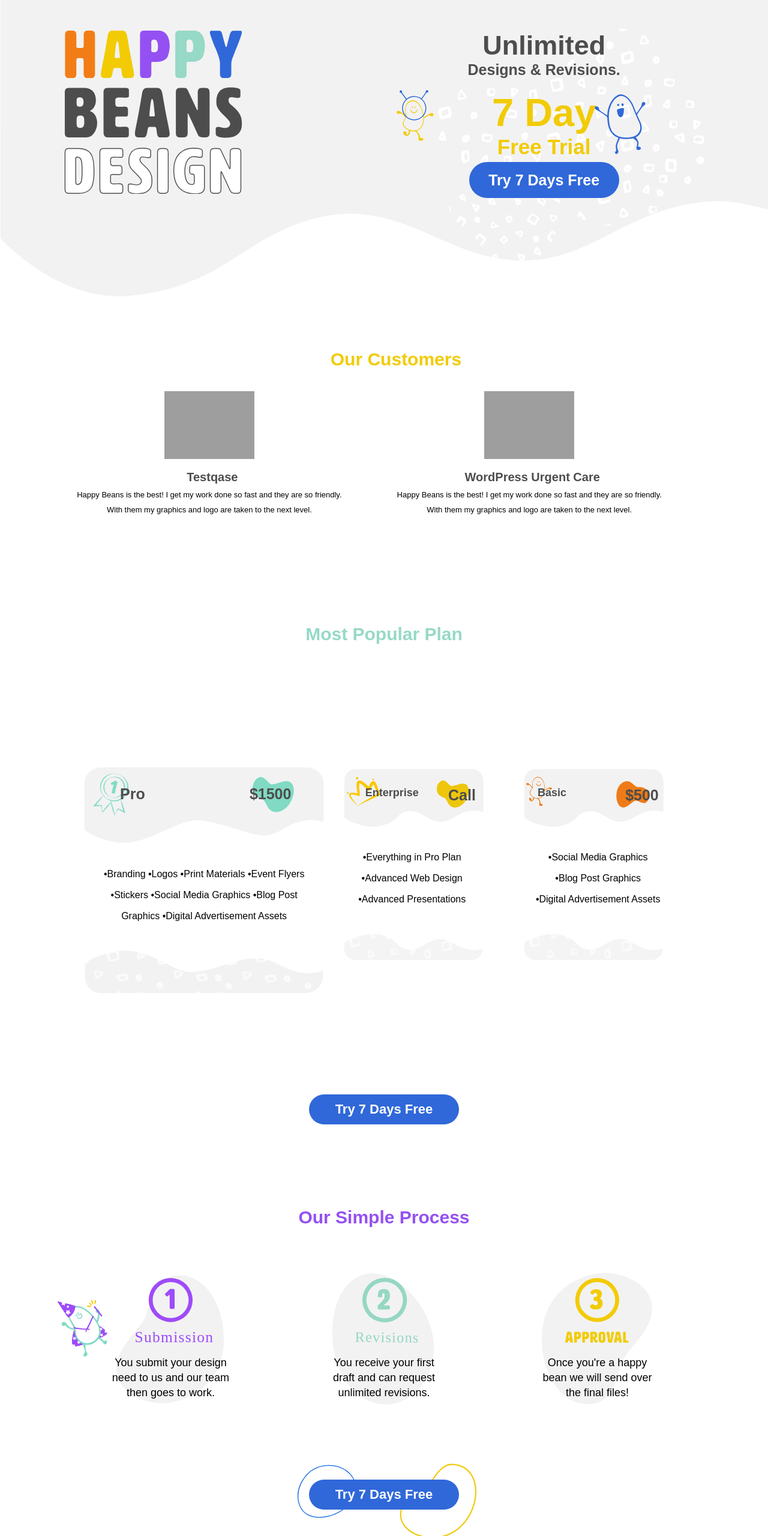
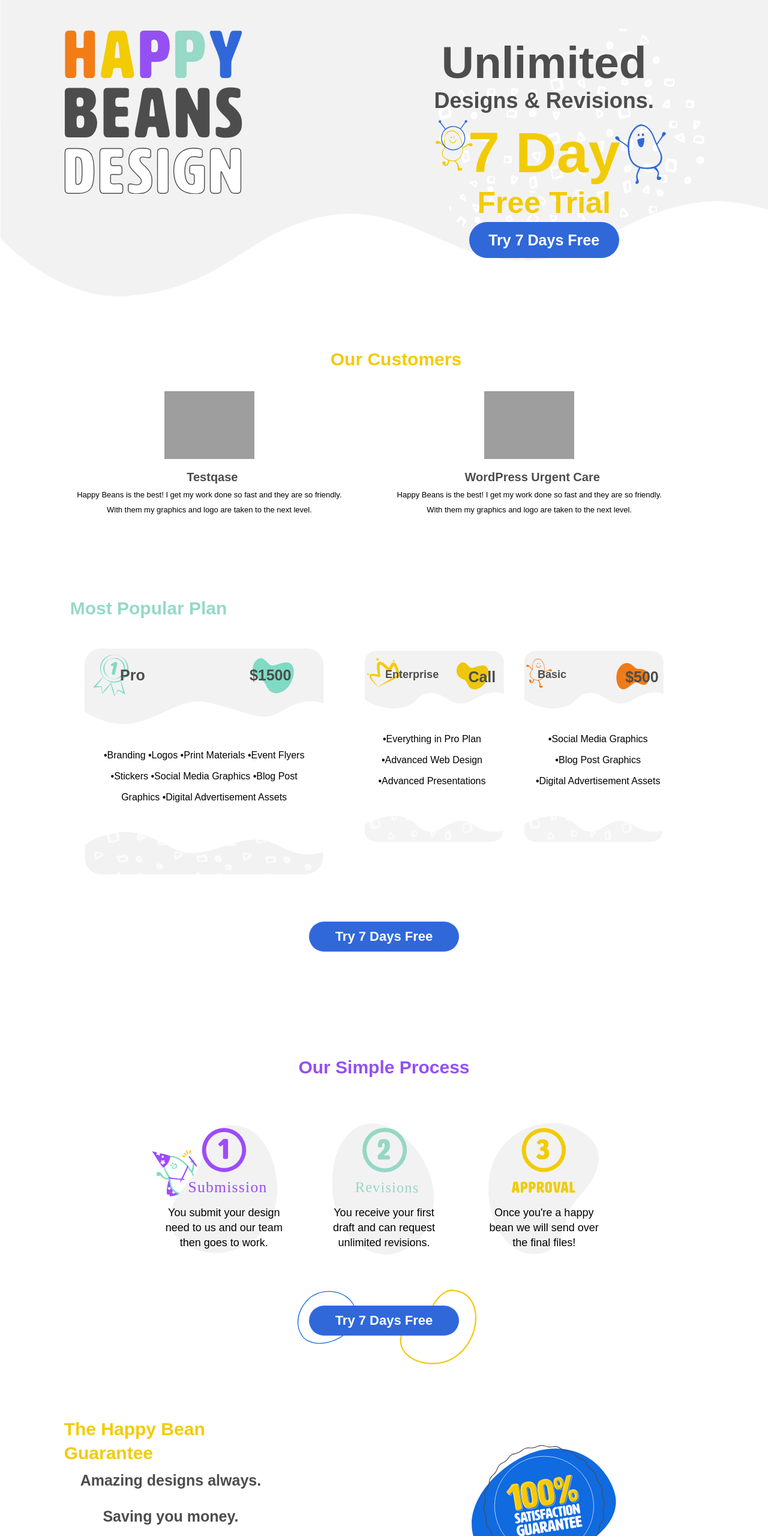
Before and after one commit to emcris/hbd-AB-testing, a plain HTML site: page index.html in a window 1280 px wide. Shown: the top 2560 px of the page at 60% size. Drawn offline with Linux system fonts and the light colour scheme; grey boxes are pictures that could not be loaded; a web font is replaced by a local one.

Commit message:
responcive through 1500px

```diff
--- a/index.html
+++ b/index.html
@@ -33,6 +33,7 @@
         </section>
         <section class="plans">
             <h3 class="green">Most Popular Plan</h3>
+            <div class="plans-flex">
             <div class="plans__pro">
                 <div class="plans__pro--banner"></div>
                 <h5 class="pro-icon">Pro</h5>
@@ -53,6 +54,7 @@
                 <h6 class="basic-price-bean">$500</h6>
                 <p class="basic-assets">•Social Media Graphics<br> •Blog Post Graphics <br>•Digital Advertisement Assets</p>
                 <div class="plans__basic--footer"></div>
+            </div>
             </div>
             <button class="plans__button" type="button">Try 7 Days Free</button>
         </section>
--- a/style.css
+++ b/style.css
@@ -1,7 +1,6 @@
 *{
     margin:0;
     padding: 0;
-    /* max-width: 375px; */
 }
 body{
     width: 100vw;
@@ -497,6 +496,7 @@ header{
 }
 .faq img{
     width: 100%;
+    margin: auto;
 }
 .space-faq{
     margin-bottom: 15px;
@@ -674,7 +674,7 @@ footer{
         grid-column: 7/ span 5;
         grid-row: 2 /span 2;
     }
-    .plans{
+    .plans-flex{
        display: flex;
        flex-flow: row wrap;
        justify-content: center;
@@ -807,3 +807,132 @@ footer{
         width: 40%;
     }
 }
+@media only screen and (min-width: 840px){
+    .plans-flex{
+        width: 640px;
+        margin: 0 auto;
+    }
+}
+@media only screen and (min-width: 1024px){
+    .header_free-trial::before{
+        left: 45px;
+    }
+    .process__step1::before{
+        left: 15px;
+    }
+}
+@media only screen and (min-width: 1200px){
+    .grid-container{
+        grid-template-rows: 40vw 50px 400px 750px 650px 425px 725px 450px 35vw;
+    }
+    header{
+        grid-template-rows: 50px 150px 150px 100px 50px;
+    }
+    h1{
+    font-size: 36px;
+    }
+    h1 span{
+        font-size: 75px;
+    }
+    h2{
+        font-size: 50px;
+    }
+    h2 span{
+        font-size: 95px;
+    }
+    .unlimit{
+        margin: auto;
+    }
+    .header_free-trial{
+        margin: auto;
+    }
+    .header__button{
+        margin: auto;
+    }
+    .header_free-trial::before{
+        left: 75px;
+    }
+    .plans .green{
+        text-align: left;
+        margin-top: 35px;
+        margin-left: 10px;
+    }
+    .plans-flex{
+        width: 100%;
+    }
+    .plans__button{
+        margin: 75px;
+    }
+    .plans__enterprise--banner{
+        grid-column: 3 /span 7;
+    }
+    .enterprise-icon{
+        grid-column: 3 /span 3;
+    }
+    .enterprise-price-bean{
+        grid-column: 7 /span 2;
+    }
+    .enterprise-assets{
+        grid-column: 2 /span 7;
+    }
+    .plans__enterprise--footer{
+        grid-column: 3 /span 7;
+    }
+    .process-flex{
+        width: 800px;
+        margin: auto;
+    }
+    .process__step1::before{
+        left: 5px;
+    }
+    .process__button{
+        margin-top: 35px;
+    }
+    .gaurantee .yellow{
+        grid-column: 1 / span 4;
+        text-align: left;
+    }
+    .gaurantee h5{
+        grid-column: 1 / span 4;
+        grid-row: 2 / span 2;
+        line-height: 60px;
+    }
+    .badge-guarentee{
+        height: 70%;
+        margin: auto;
+        grid-column: 7 / span 6;
+        grid-row: 1 /span 5;
+    }
+    .faq .orange{
+        grid-column: 1 / span 4;
+        text-align: left;
+    }
+    .button__trial--signup{
+        margin: 60px;
+    }
+    .faq{
+        display: grid;
+        grid-template-columns: 1fr 1fr 1fr 1fr 1fr 1fr 1fr 1fr 1fr 1fr 1fr 1fr;
+        grid-template-rows: 75px 125px 175px 150px 150px 50px;
+    }
+    .faq img{
+        width: 80%;
+        margin: auto;
+    }
+    .qestion1{
+        grid-column: 1/ span 4;
+        grid-row: 2 /span 1;
+    }
+    .qestion2{
+        grid-column: 1/ span 4;
+        grid-row: 3 /span 1;
+    }
+    .qestion3{
+        grid-column: 1/ span 4;
+        grid-row: 4 /span 1;
+    }
+    .qestion4{
+        grid-column: 1/ span 4;
+        grid-row: 5 /span 1;
+    }
+}
```
